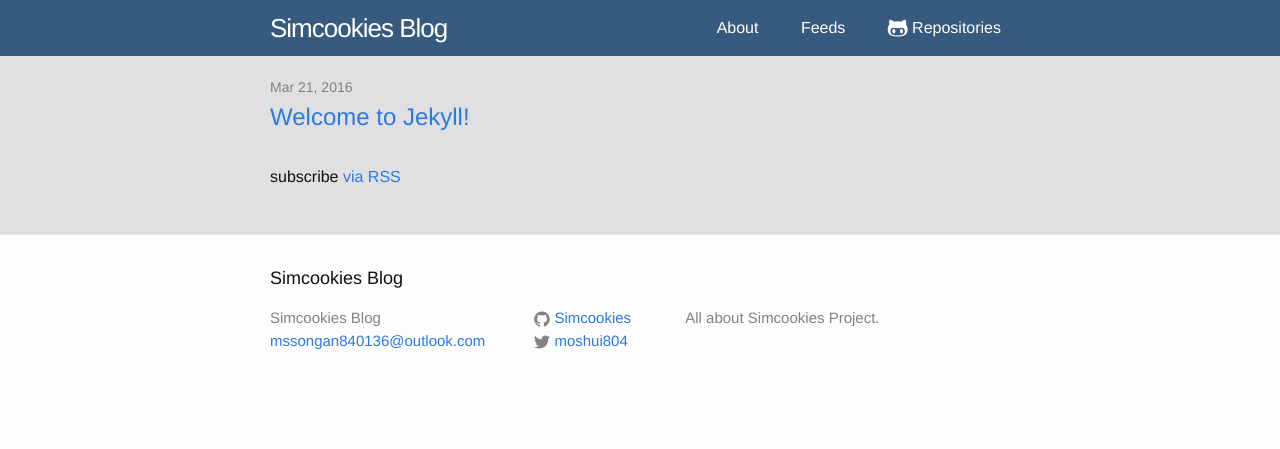
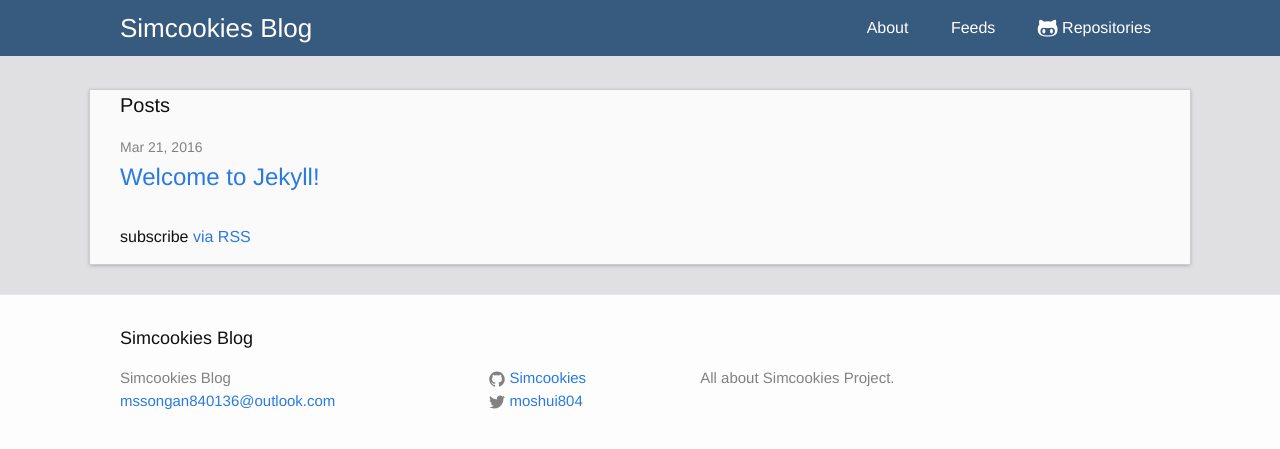
Before and after one commit to Simcookies/gitio, a Jekyll site: the page built from index.html, in a window 1280 px wide. Shown: the top 449 px of the page. Built offline with Jekyll 4.4.1, drawn with Linux system fonts in a browser that asks for light colours; nearby versions of some CDN libraries.

Commit message:
Modify some about layout

```diff
--- a/_sass/_base.scss
+++ b/_sass/_base.scss
@@ -161,13 +161,13 @@
     margin-left: auto;
     padding-right: $spacing-unit;
     padding-left: $spacing-unit;
-    @extend %clearfix;
+     @extend %clearfix;
 
     @include media-query($on-laptop) {
-        max-width: -webkit-calc(#{$content-width} - (#{$spacing-unit}));
-        max-width:         calc(#{$content-width} - (#{$spacing-unit}));
-        padding-right: $spacing-unit / 2;
-        padding-left: $spacing-unit / 2;
+        max-width: -webkit-calc(#{$content-width} - #{$spacing-unit} - 300px);
+        max-width:         calc(#{$content-width} - #{$spacing-unit} - 300px);
+        padding-right: $spacing-unit;
+        padding-left: $spacing-unit;
     }
 }
 
--- a/_sass/_layout.scss
+++ b/_sass/_layout.scss
@@ -5,21 +5,17 @@
     top: 0;
     width: 100%;
     min-height: 56px;
-    margin-bottom: 54px;
-    z-index: 2000;
     background: $bg-header-color;
 
     // Positioning context for the mobile navigation icon
     position: fixed;
-
+    z-index: 2000;
 }
 
 .site-title {
     font-size: 26px;
     font-weight: 300;
     line-height: 56px;
-    letter-spacing: -1px;
-    margin-bottom: 0;
     float: left;
 
     &,
@@ -38,7 +34,6 @@
 	-moz-transition: all 0.2s;
 	-o-transition: all 0.2s;
 	transition: all 0.2s;
-	z-index: 1099;
 	padding: 9px;
 	border-radius: 4px;
 
@@ -51,7 +46,6 @@
 	    &:before {
 		height: 20px;
 		background-color: #000;
-		z-index: 2;
 	    }
 	}
     }
@@ -198,7 +192,14 @@
  */
 .page-content {
     background: $bg-content-color;
-    padding: $spacing-unit 0;
+    padding: $spacing-unit * 3 0 $spacing-unit 0;
+
+    .wrapper {
+	position: relative;
+	background: #fafafa;
+	box-shadow: 0 1px 4px #999;
+	outline: 1px solid #ccc;
+    }
 }
 
 .page-heading {
--- a/css/main.scss
+++ b/css/main.scss
@@ -27,10 +27,10 @@
 $grey-color-dark:  darken($grey-color, 25%);
 
 // Width of the content area
-$content-width:    800px;
+$content-width:    1100px;
 
 $on-palm:          600px;
-$on-laptop:        800px;
+$on-laptop:        1000px;
 
 
 
```
